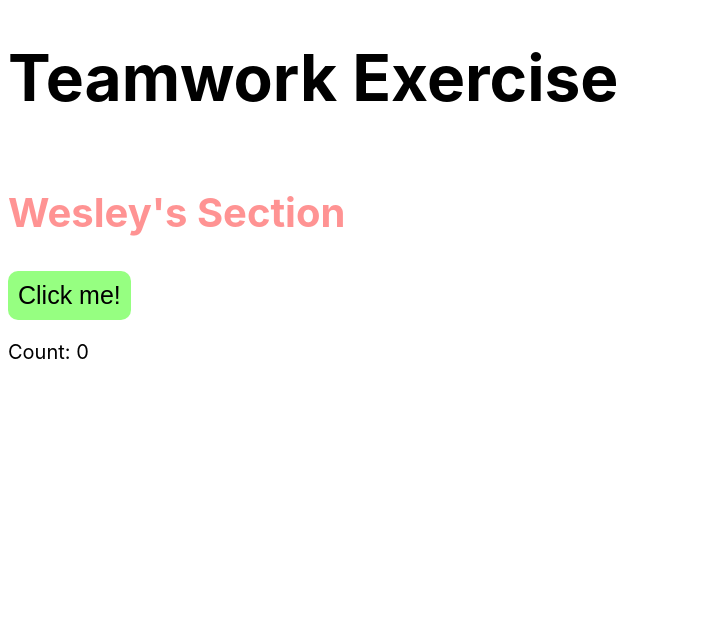
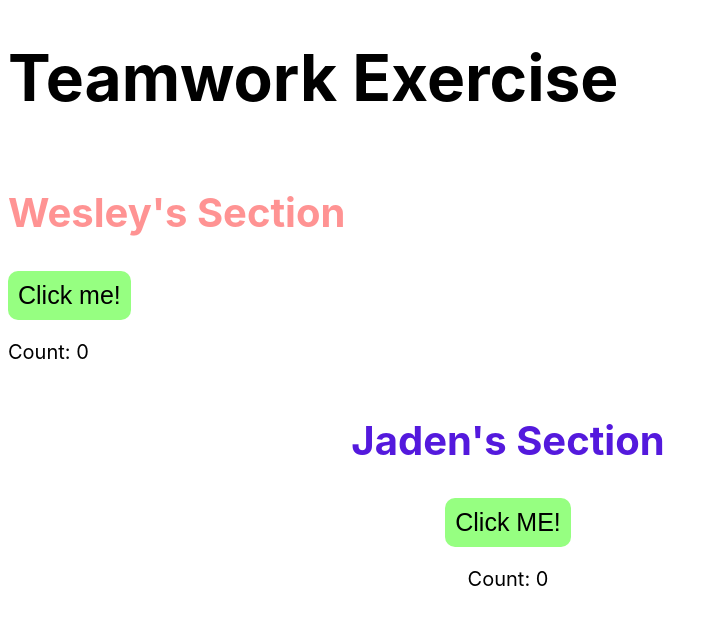
Before and after one commit to wesleykam/teamwork-exercise, a React (Vite) app: page / in a window 1280 px wide. Shown: the top 624 px of the page, without its empty margins (0-718 px from the left). Built offline with nearby package versions, Linux system fonts and the light colour scheme.

Commit message:
jc - create section (#11)
Co-authored-by: Jaden Cho <jadencho@jaden.org>

```diff
--- a/src/App.tsx
+++ b/src/App.tsx
@@ -1,10 +1,12 @@
 import Wesley from "./sections/wesley/wesley";
+import Jaden from "./sections/jaden/jaden";
 
 const App = () => {
   return (
     <>
       <h1>Teamwork Exercise</h1>
       <Wesley />
+      <Jaden />
     </>
   );
 };
--- /dev/null
+++ b/src/buttons/jadenButtton/jadenButton.css
@@ -0,0 +1,23 @@
+/* There are a lot of units in CSS: px, %, rem, em, etc. */
+/* For things that are associated with readability, I would recommend using rem */
+/* This scales based on the font-size setting of user's browser */
+
+/* If rem is not applicable, try to use %, because it scales with the browser window */
+/* This makes the program somewhat responsive by default */
+button {
+    padding: .5rem;
+    font-size: 1.25rem;
+
+    border-radius: 10px;
+    border: none;
+
+    background-color: #96ff81;
+    transition: background-color 0.4s ease;
+
+    cursor: pointer;
+}
+
+button:hover {
+    background-color: #ee371f;
+    transition: background-color 0.4s ease;
+}
--- /dev/null
+++ b/src/buttons/jadenButtton/jadenButton.tsx
@@ -0,0 +1,18 @@
+import "./jadenButton.css";
+
+// Set the types for the props that will be passed to the component
+// This is not technically necessary but it is a good practice in typescript
+// Defining types will make the editor provide better intellisense and error checking
+interface JadenButtonProps {
+  handleClick: () => void;
+}
+
+const JadenButton = ({ handleClick }: JadenButtonProps) => {
+  return (
+    <div>
+      <button onClick={handleClick}>Click ME!</button>
+    </div>
+  );
+};
+
+export default JadenButton;
--- /dev/null
+++ b/src/sections/jaden/jaden.css
@@ -0,0 +1,24 @@
+/* Look up how flex boxes work */
+/* This is how I learned to use it well */
+/* https://flexboxfroggy.com/ */
+
+.jaden-section {
+    display: flex;
+    flex-direction: column;
+    width: 50rem;
+    text-align: center;
+}
+
+/* This creates the animation when you hover over the section */
+.jaden-section h2 {
+    color: rgb(84, 25, 221);
+    transition: transform 0.4s ease;
+}
+
+/* Notice that the hover is assocated with the section and not the header */
+/* This makes it so that the h2 is transformed when the section is hovered, */
+/*  not just when the header is hovered */
+.jaden-section:hover  h2 {
+    transform: scale(3, 3);
+    transition: transform 0.4s ease;
+}
--- /dev/null
+++ b/src/sections/jaden/jaden.tsx
@@ -0,0 +1,26 @@
+import { useState } from "react";
+
+import "./jaden.css";
+
+import JadenButton from "../../buttons/jadenButtton/jadenButton.tsx";
+
+const jaden = () => {
+  // Create the count state that will be updated when the button is clicked
+  // This will be extremely useful in our project
+  // https://legacy.reactjs.org/docs/hooks-state.htmlZ
+  const [count, setCount] = useState(0);
+
+  return (
+    <div className="jaden-section">
+      <h2>Jaden's Section</h2>
+      <JadenButton
+        handleClick={() => {
+          setCount(count + 1);
+        }}
+      />
+      <p>Count: {count}</p>
+    </div>
+  );
+};
+
+export default jaden;
```
Lines whose indentation alone changed are shown as unchanged.
